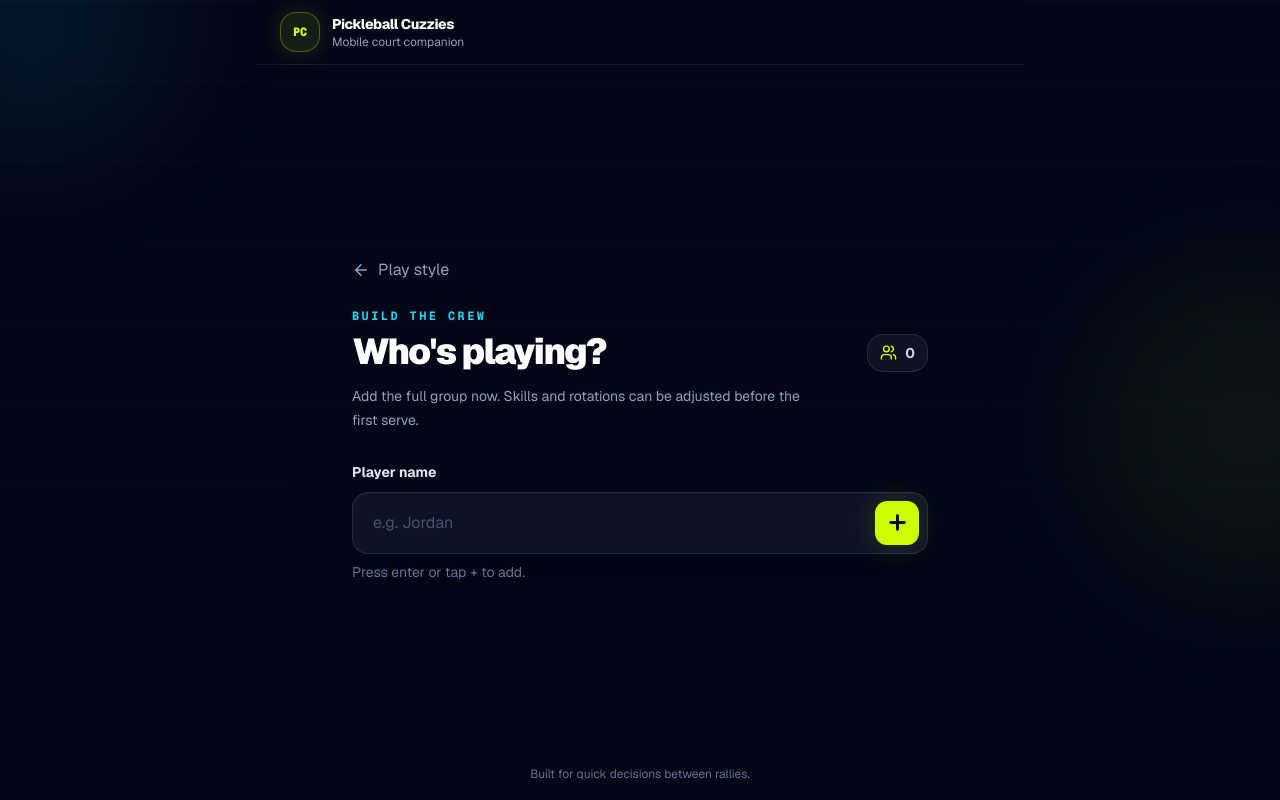
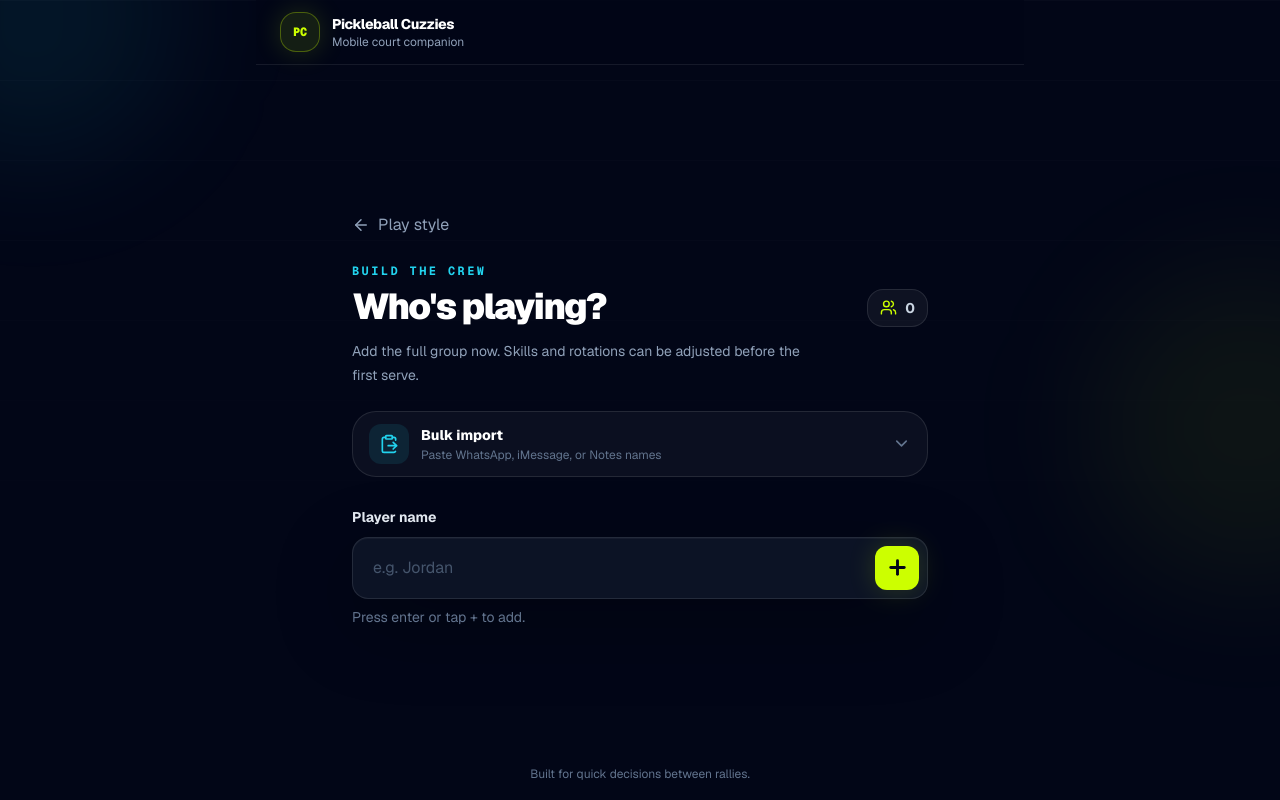
Before and after one commit to KashyapHegdeKota/pickleball-cuzzies, a Next.js app: page / in a window 1280 px wide. Both pictures are taken after a click on the button "Build the roster". Built offline with nearby package versions, Linux system fonts and the light colour scheme.

Commit message:
feat: add bulk player import

```diff
--- a/components/PickleballCuzziesApp.tsx
+++ b/components/PickleballCuzziesApp.tsx
@@ -44,6 +44,15 @@ export function PickleballCuzziesApp() {
             players: [...current.players, createPlayer(name)],
           }))
         }
+        onAddPlayers={(names) =>
+          setAppState((current) => ({
+            ...current,
+            players: [
+              ...current.players,
+              ...names.map((name) => createPlayer(name)),
+            ],
+          }))
+        }
       />
     );
   }
--- /dev/null
+++ b/components/onboarding/BulkImport.tsx
@@ -0,0 +1,107 @@
+"use client";
+
+import { ChevronDown, ClipboardPaste, UsersRound } from "lucide-react";
+import { useMemo, useState } from "react";
+
+type BulkImportProps = {
+  existingNames: string[];
+  onImport: (names: string[]) => void;
+};
+
+export function parsePlayerNames(input: string): string[] {
+  const seen = new Set<string>();
+
+  return input
+    .split(/[\n,;]+/)
+    .map((entry) =>
+      entry
+        .replace(/^\s*(?:[-*•–—]|\d+[.)])\s*/, "")
+        .trim()
+        .replace(/\s+/g, " "),
+    )
+    .filter((name) => {
+      const key = name.toLocaleLowerCase();
+      if (!name || name.length > 40 || seen.has(key)) return false;
+      seen.add(key);
+      return true;
+    });
+}
+
+export function BulkImport({ existingNames, onImport }: BulkImportProps) {
+  const [isOpen, setIsOpen] = useState(false);
+  const [value, setValue] = useState("");
+
+  const importableNames = useMemo(() => {
+    const existing = new Set(
+      existingNames.map((name) => name.toLocaleLowerCase()),
+    );
+    return parsePlayerNames(value).filter(
+      (name) => !existing.has(name.toLocaleLowerCase()),
+    );
+  }, [existingNames, value]);
+
+  function handleImport() {
+    if (importableNames.length === 0) return;
+    onImport(importableNames);
+    setValue("");
+    setIsOpen(false);
+  }
+
+  return (
+    <div className="mt-6 overflow-hidden rounded-3xl border border-white/10 bg-white/4">
+      <button
+        type="button"
+        onClick={() => setIsOpen((current) => !current)}
+        aria-expanded={isOpen}
+        aria-controls="bulk-import-panel"
+        className="flex min-h-16 w-full items-center gap-3 px-4 text-left"
+      >
+        <span className="grid size-10 shrink-0 place-items-center rounded-xl bg-brand-cyan/10 text-brand-cyan">
+          <ClipboardPaste aria-hidden="true" size={20} />
+        </span>
+        <span className="min-w-0 flex-1">
+          <span className="block text-sm font-extrabold text-white">Bulk import</span>
+          <span className="mt-0.5 block truncate text-xs text-slate-500">
+            Paste WhatsApp, iMessage, or Notes names
+          </span>
+        </span>
+        <ChevronDown
+          aria-hidden="true"
+          size={19}
+          className={`text-slate-500 transition-transform ${isOpen ? "rotate-180" : ""}`}
+        />
+      </button>
+
+      {isOpen && (
+        <div id="bulk-import-panel" className="border-t border-white/8 p-4">
+          <label htmlFor="bulk-player-names" className="sr-only">
+            Comma or newline separated player names
+          </label>
+          <textarea
+            id="bulk-player-names"
+            value={value}
+            onChange={(event) => setValue(event.target.value)}
+            rows={6}
+            maxLength={5000}
+            placeholder={"Malia, Jordan, Kai\nAvery\nNoah"}
+            className="w-full resize-none rounded-2xl border border-white/10 bg-slate-950/70 p-4 text-base leading-6 text-white placeholder:text-slate-700 focus:border-brand-cyan/60 focus:outline-none"
+          />
+          <div className="mt-3 flex items-center justify-between gap-3">
+            <p className="flex min-h-11 items-center gap-2 text-sm text-slate-400">
+              <UsersRound aria-hidden="true" size={17} />
+              {importableNames.length} new {importableNames.length === 1 ? "player" : "players"}
+            </p>
+            <button
+              type="button"
+              onClick={handleImport}
+              disabled={importableNames.length === 0}
+              className="min-h-11 rounded-xl bg-brand-cyan px-4 text-sm font-black text-slate-950 disabled:cursor-not-allowed disabled:opacity-35"
+            >
+              Add all
+            </button>
+          </div>
+        </div>
+      )}
+    </div>
+  );
+}
--- a/components/onboarding/PlayerOnboarding.tsx
+++ b/components/onboarding/PlayerOnboarding.tsx
@@ -3,10 +3,12 @@
 import { ArrowLeft, Plus, Users } from "lucide-react";
 import { useState, type FormEvent } from "react";
 import type { Player } from "@/types/game";
+import { BulkImport } from "./BulkImport";
 
 type PlayerOnboardingProps = {
   players: Player[];
   onAddPlayer: (name: string) => void;
+  onAddPlayers: (names: string[]) => void;
   onBack: () => void;
 };
 
@@ -17,6 +19,7 @@ function normalizeName(name: string) {
 export function PlayerOnboarding({
   players,
   onAddPlayer,
+  onAddPlayers,
   onBack,
 }: PlayerOnboardingProps) {
   const [name, setName] = useState("");
@@ -79,6 +82,11 @@ export function PlayerOnboarding({
         first serve.
       </p>
 
+      <BulkImport
+        existingNames={players.map((player) => player.name)}
+        onImport={onAddPlayers}
+      />
+
       <form onSubmit={handleSubmit} className="mt-7">
         <label htmlFor="player-name" className="text-sm font-bold text-slate-200">
           Player name
```
